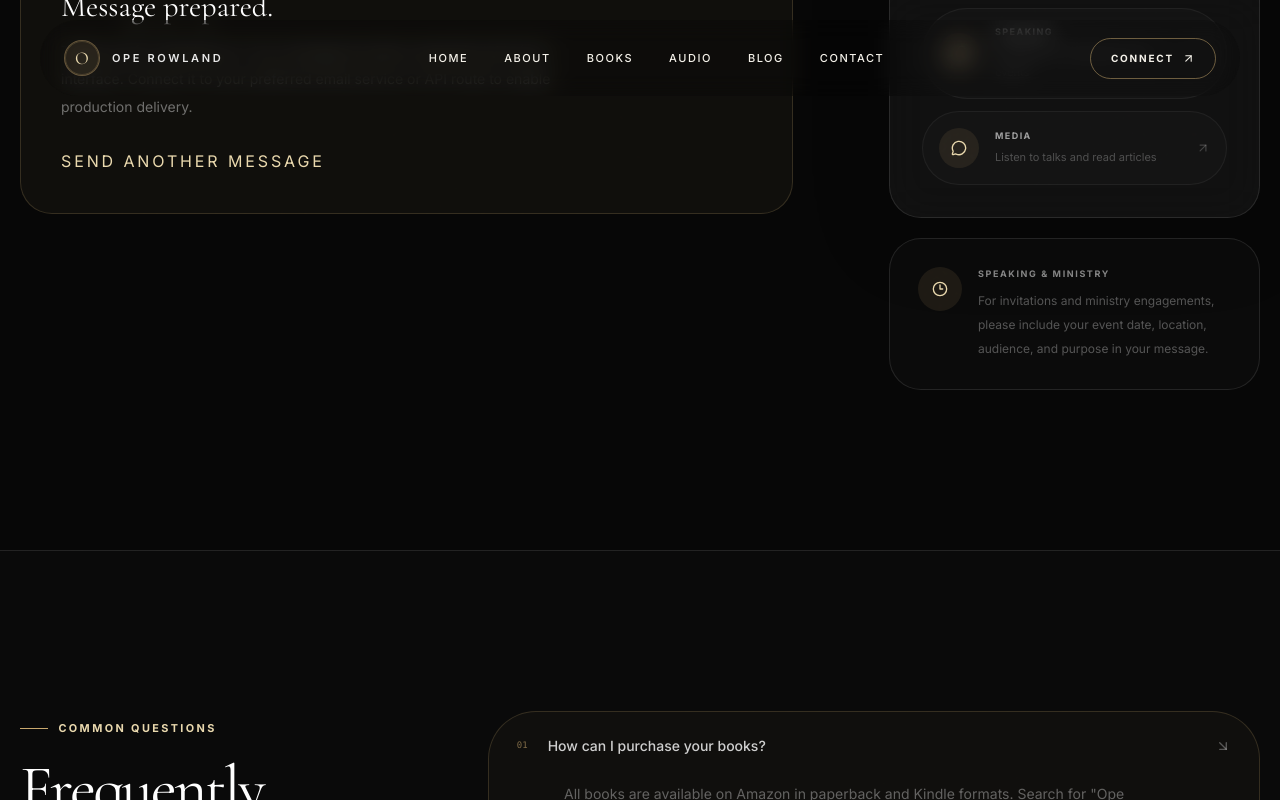
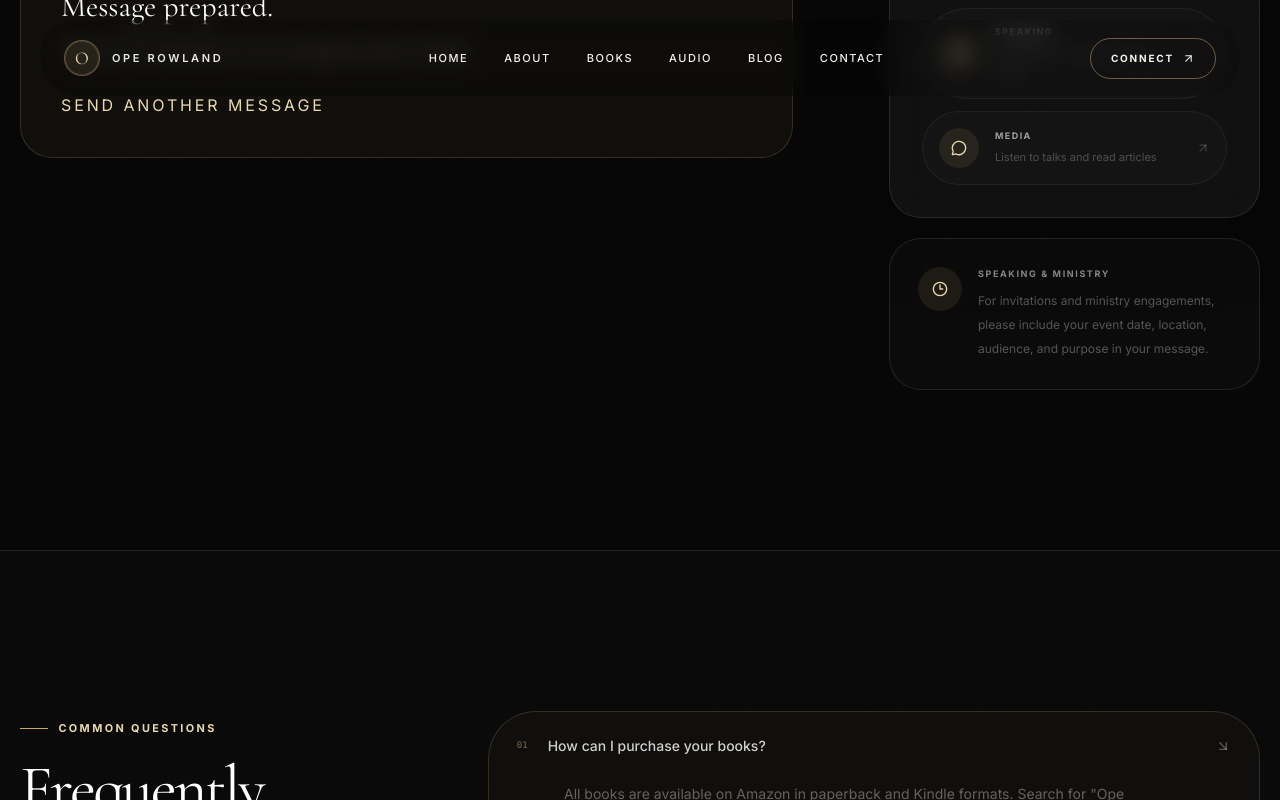
Before and after one commit to Philip-Ajayi/PORowland, a Next.js app: page /contact in a window 1280 px wide. Both pictures are taken after typing "Sample", "name@example.com", "Sample", "Sample" into the empty fields and a click on the button "SEND MESSAGE". Shown: the part 1371-2171 px from the top of the page. Built offline with nearby package versions, Linux system fonts and the light colour scheme.

Commit message:
Update page.tsx

```diff
--- a/app/contact/page.tsx
+++ b/app/contact/page.tsx
@@ -333,9 +333,7 @@ export default function ContactPage() {
 
                   <p className="mt-3 max-w-lg text-sm leading-7 text-white/40">
                     Thank you for reaching out. Your message has been
-                    received by this form interface. Connect it to your
-                    preferred email service or API route to enable
-                    production delivery.
+                    received.
                   </p>
 
                   <button
```
